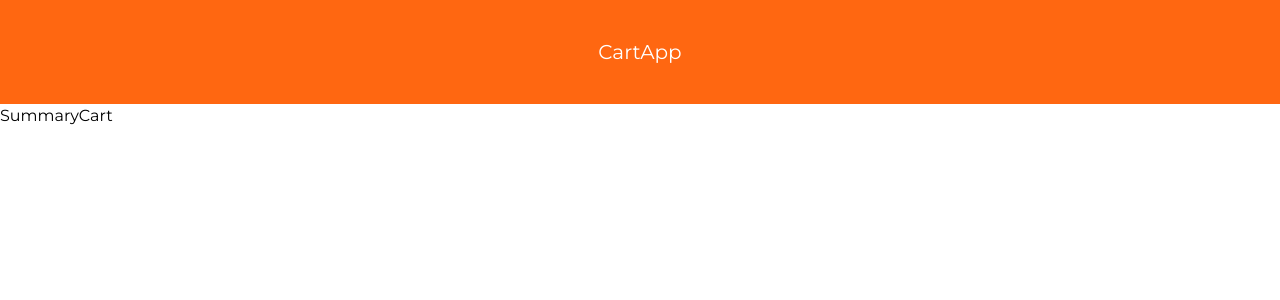
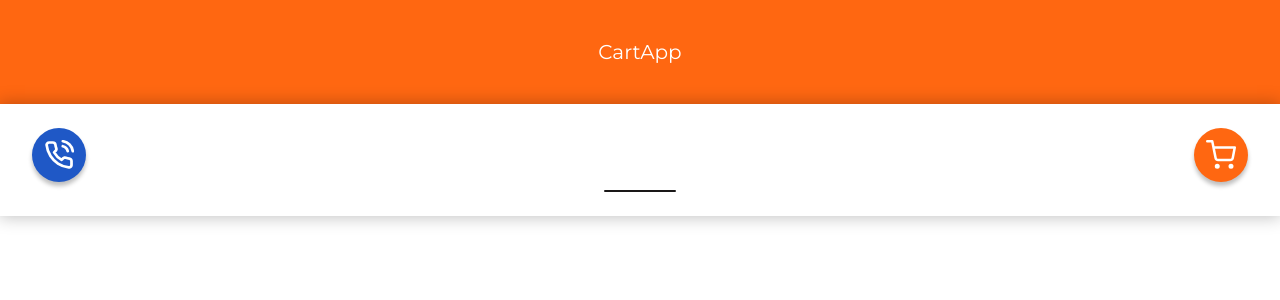
Before and after one commit to No-Country/s12-25-t-java-next, a Next.js app in the folder Frontend/: page /cart in a window 1280 px wide. Shown: the top 300 px of the page. Built offline with nearby package versions, Linux system fonts and the light colour scheme.

Commit message:
Adding Loading

```diff
--- a/Frontend/src/app/cart/page.tsx
+++ b/Frontend/src/app/(cart)/cart/page.tsx
@@ -6,9 +6,9 @@ import React from "react";
 const CartPage = () => {
   return (
     <div>
-      <Header />
+
       <CartList />
-      <SummaryCart />
+
     </div>
   );
 };
--- /dev/null
+++ b/Frontend/src/app/(cart)/layout.tsx
@@ -0,0 +1,13 @@
+import { Footer, Header } from "@/components";
+import React from "react";
+
+function CartLayout({ children }: { children: React.ReactNode }) {
+  return (
+    <div>
+      <Header />
+      {children}
+      <Footer />
+    </div>
+  );
+}
+export default CartLayout;
--- a/Frontend/src/app/layout.tsx
+++ b/Frontend/src/app/layout.tsx
@@ -1,25 +1,36 @@
-import type { Metadata } from "next";
+"use client";
+import { useState, useEffect } from "react";
 import { montserrat } from "./fonts";
 import "./globals.css";
-import Header from "@/components/Header";
-import Footer from "@/components/Footer";
-
-export const metadata: Metadata = {
-  title: {
-    default: "AlaCartApp",
-    template: "%s | AlaCartApp",
-  },
-};
+import Loader from "@/components/Common/Loader";
 
 export default function RootLayout({
   children,
 }: {
   children: React.ReactNode;
 }) {
+  const [loading, setLoading] = useState<boolean>(true);
+  useEffect(() => {
+    setTimeout(() => setLoading(false), 1000);
+  }, []);
+
+
   return (
     <html lang="es" className={`${montserrat.variable}`}>
 
-      <body suppressHydrationWarning={true}>{children}</body>
+      <body suppressHydrationWarning={true}>
+      <div className=" bg-whitebackground">
+      {loading ? (
+            <Loader />
+          ) : (
+            <div>
+              {children}
+
+            </div>
+          )
+          }
+      </div>
+      </body>
     </html>
   );
 }
--- a/Frontend/src/app/mains/layout.tsx
+++ /dev/null
@@ -1,15 +0,0 @@
-import { Footer, Header } from "@/components";
-import FilterProducts from "@/components/FilterProducts/FilterProducts";
-import React from "react";
-
-function MainsLayout({ children }: { children: React.ReactNode }) {
-  return (
-    <div>
-      <Header />
-      <FilterProducts />
-      {children}
-      <Footer />
-    </div>
-  );
-}
-export default MainsLayout;
--- a/Frontend/src/app/page.tsx
+++ b/Frontend/src/app/page.tsx
@@ -1,5 +1,12 @@
+import { Metadata } from "next";
 import { products } from "@/utils/data";
 import { Notification, ProductDescription } from "@/components";
+export const metadata: Metadata = {
+  title: {
+    default: "AlaCartApp",
+    template: "%s | AlaCartApp",
+  },
+};
 
 export default function Home() {
   return (
--- /dev/null
+++ b/Frontend/src/components/Common/Loader/index.tsx
@@ -0,0 +1,9 @@
+const Loader = () => {
+    return (
+      <div className="flex h-screen items-center justify-center bg-white">
+        <div className="h-16 w-16 animate-spin rounded-full border-4 border-solid border-primary-100 border-t-transparent"></div>
+      </div>
+    );
+  };
+
+  export default Loader;
--- a/Frontend/src/components/ProductDescription/index.tsx
+++ b/Frontend/src/components/ProductDescription/index.tsx
@@ -20,7 +20,7 @@ export default function ProductDescription({
   product,
 }: Props) {
   const { add: handleAddToCart, cart } = useCartStore();
-  console.log("cart", cart);
+
   return (
     <div className="w-full h-screen">
       <div className="relative h-2/3">
--- a/Frontend/src/components/cart/CartList.tsx
+++ b/Frontend/src/components/cart/CartList.tsx
@@ -15,7 +15,6 @@ export const CartList = ({ editable = false, products }: Props) => {
   const { cart , add} = useCartStore();
 
 
-  console.log("cart", cart);
 
   const onNewCartQuantityValue = (product: Product) => {
 
```
Also changed, not shown: Frontend/src/app/(cart)/cart/empty/page.tsx (renamed from Frontend/src/app/cart/empty/page.tsx).
